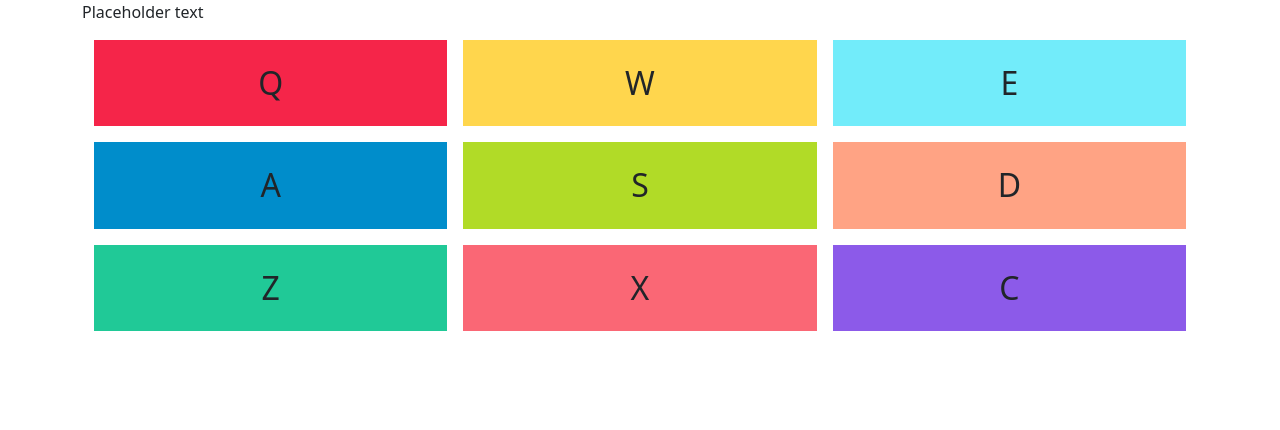
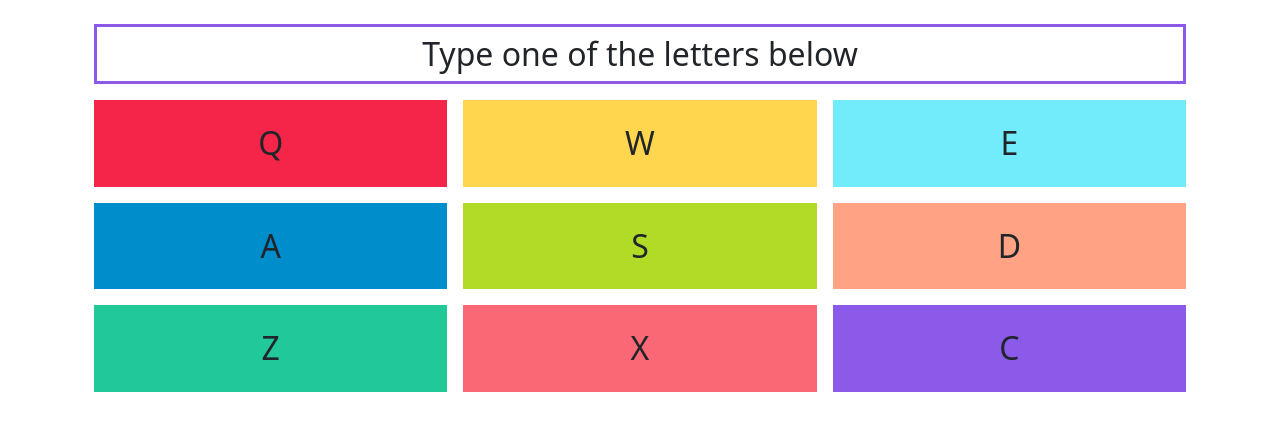
Before and after one commit to hannah-robinson/drum-machine, a website: page index.html in a window 1280 px wide. Drawn offline with nearby package versions, Linux system fonts and the light colour scheme.

Commit message:
Add display element to layout

```diff
--- a/index.html
+++ b/index.html
@@ -16,8 +16,12 @@
 </head>
 <body>
   <main id="drum-machine" class="container">
-    <div id="display">
-      <p>Placeholder text</p>
+    <div id="display" class="container mb-2 mt-4">
+      <div class="row gy-2 gx-3">
+        <div class="col">
+          <div class="border border-violet-sky border-3 text-center py-2 h2">Type one of the letters below</div>
+        </div>
+      </div>
     </div>
     <div class="container">
       <div class="row gy-2 gx-3 row-cols-3">
```
